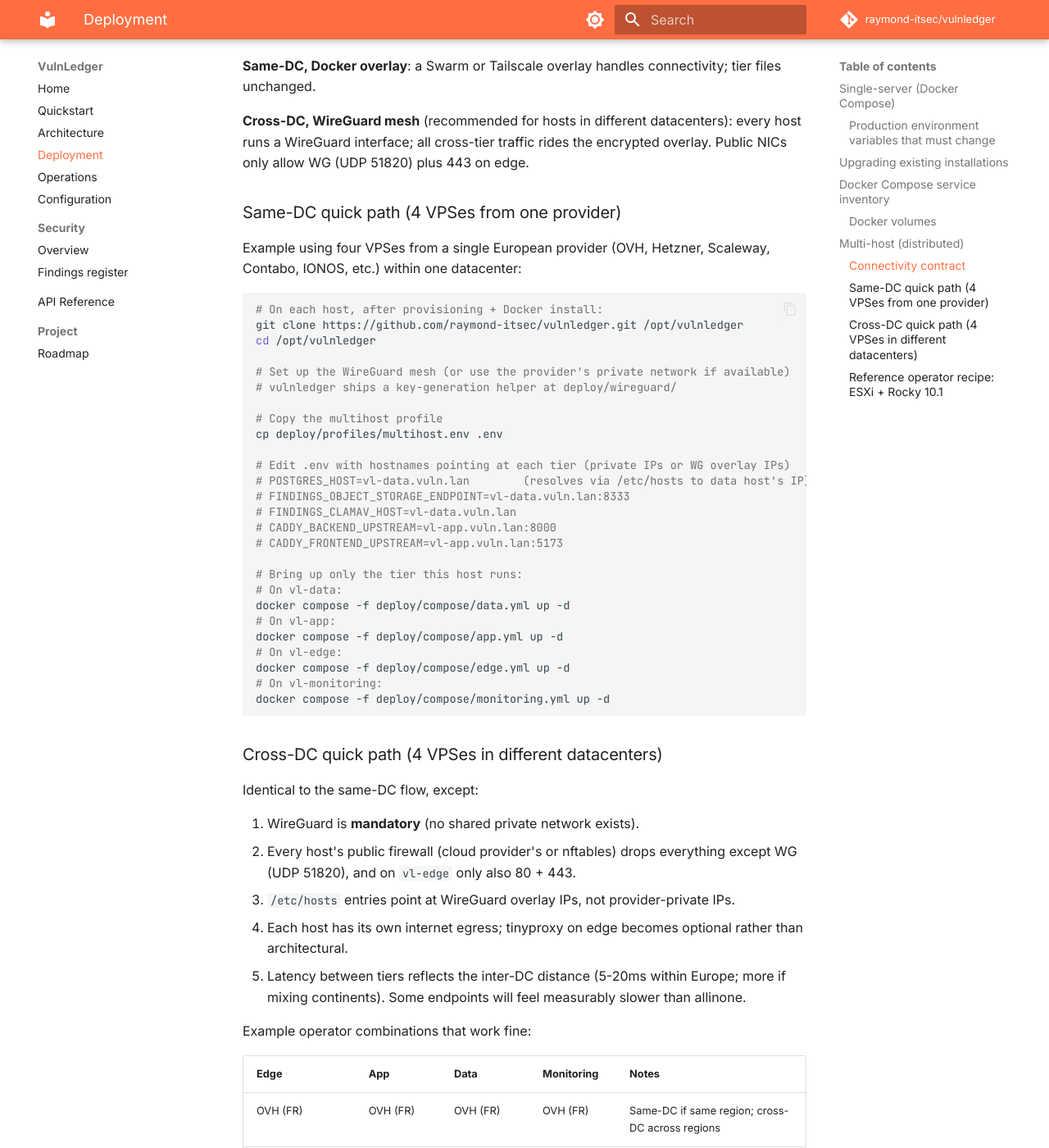
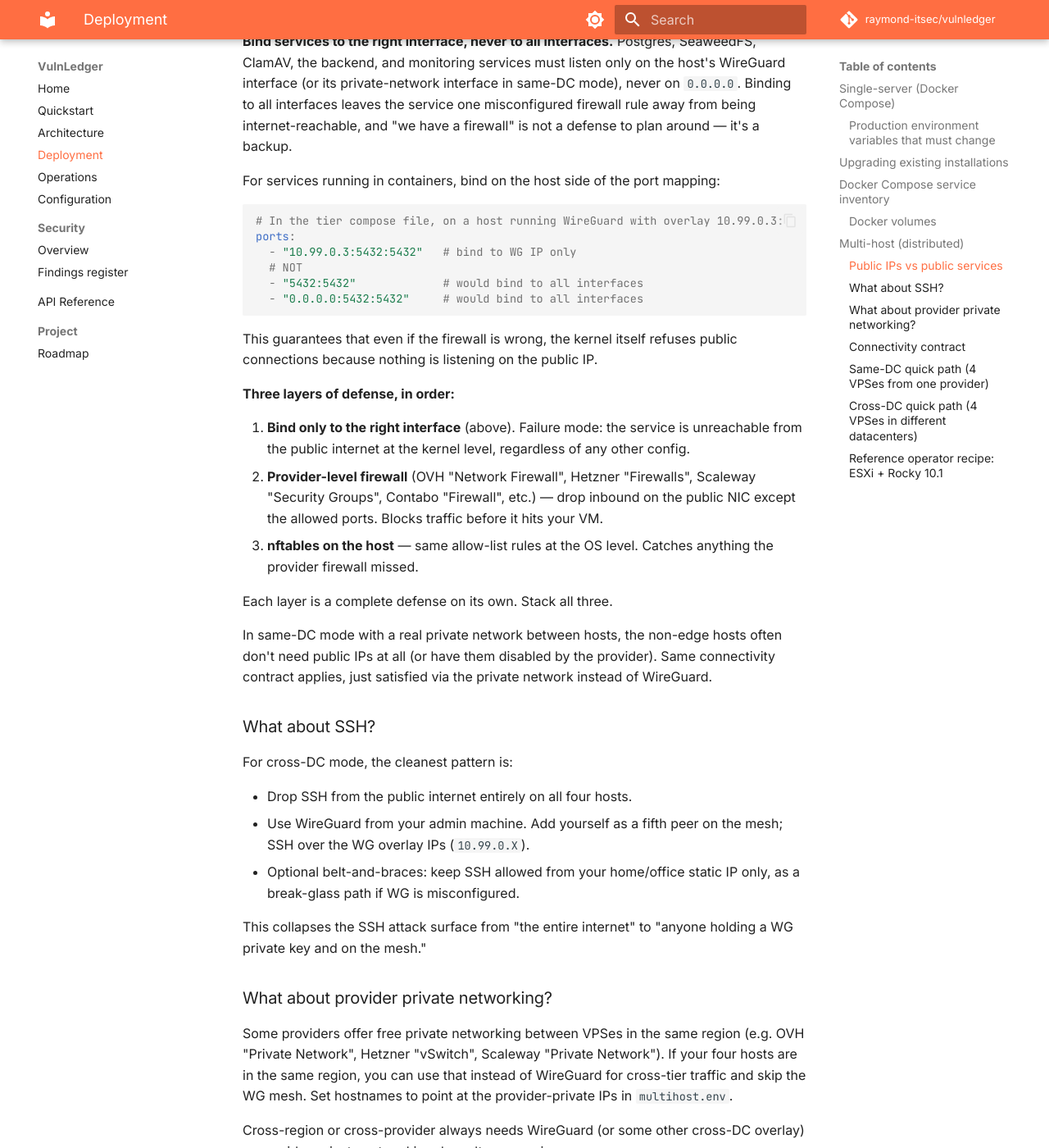
Before and after one commit to raymond-itsec/vulnledger, an MkDocs documentation site: the page built from docs/deployment.md, in a window 1280 px wide and 1400 px high, scrolled down 4815 px. Shown: the whole window at 82% size. Built offline with MkDocs 1.6.1 and Material for MkDocs 9.7.7, drawn with Linux system fonts in a browser that asks for light colours; comment, search, counter and statistics services are not loaded; some of the changed text lies outside the part shown.

Commit message:
Rework deployment docs: hardware-agnostic multi-host, public-IP semantics
Multi-host deployment is no longer prescribed against ESXi or any specific hypervisor. Three shapes documented: allinone (single host), same-DC multi-host (4 hosts, shared network), cross-DC multi-host (4 hosts, WireGuard primary connectivity). Operators provision however they want; vulnledger ships compose tier files plus a connectivity contract.

Replaced the obsolete docker-run walkthrough with compose-based examples. Added an example provider matrix covering EU options (OVH, Hetzner, Scaleway, Contabo, bare metal, Proxmox, ESXi). Reference ESXi recipe deferred to an optional companion repo.

Clarified that 'public IP needed' was conflating having a public IP with accepting public traffic. Per-host firewall posture now spelled out: only edge accepts 80/443, the other three drop everything except WireGuard. Added explicit guidance that services must bind to the WG or private interface, never to 0.0.0.0, with concrete compose port-mapping examples. Three layers of defense: bind, provider firewall, nftables.

Replaced 'Azure AD' with 'Authentik, Zitadel' in the OIDC example to keep the marketing surface vendor-neutral.

````diff
--- a/docs/deployment.md
+++ b/docs/deployment.md
@@ -126,14 +126,68 @@
 
 For larger teams, security-conscious deployments, or geo-redundancy, services split across four hosts:
 
-| Host | Tier file | Services | Public IP needed? |
+| Host | Tier file | Services | Accepts public traffic? |
 |---|---|---|---|
-| **edge** | `deploy/compose/edge.yml` | caddy | Yes (the only public surface) |
+| **edge** | `deploy/compose/edge.yml` | caddy | Yes — 80 + 443 to the internet |
 | **app** | `deploy/compose/app.yml` | backend, frontend | No |
 | **data** | `deploy/compose/data.yml` | postgres, seaweedfs, clamav, backup | No |
 | **monitoring** | `deploy/compose/monitoring.yml` | victoriametrics, grafana, alertmanager, loki (planned) | No |
 
 The four hosts can be anything that runs Docker on Linux: bare metal, KVM, Proxmox, ESXi, VPSes from any provider, or a mix.
+
+### Public IPs vs public services
+
+VPS providers assign a public IP to every host whether you want one or not. That's fine. **Having a public IP is not the same as exposing a service on it.** Three of the four hosts have a public IP but should accept zero public traffic on app ports. They reach each other over the WireGuard mesh, not over their public NICs.
+
+**Firewall posture per host (cross-DC mode):**
+
+| Host | Public NIC: open | Public NIC: closed | Reachable via WG mesh |
+|---|---|---|---|
+| `vl-edge` | 80 + 443 (caddy), UDP 51820 (WG), optional SSH from admin IP | everything else | yes |
+| `vl-app` | UDP 51820 (WG), optional SSH from admin IP | 80, 443, 8000, 5173, everything else | yes |
+| `vl-data` | UDP 51820 (WG), optional SSH from admin IP | 5432, 8333, 3310, everything else | yes |
+| `vl-monitoring` | UDP 51820 (WG), optional SSH from admin IP | 3000, 8428, 9093, 3100, everything else | yes |
+
+**Bind services to the right interface, never to all interfaces.** Postgres, SeaweedFS, ClamAV, the backend, and monitoring services must listen only on the host's WireGuard interface (or its private-network interface in same-DC mode), never on `0.0.0.0`. Binding to all interfaces leaves the service one misconfigured firewall rule away from being internet-reachable, and "we have a firewall" is not a defense to plan around — it's a backup.
+
+For services running in containers, bind on the host side of the port mapping:
+
+```yaml
+# In the tier compose file, on a host running WireGuard with overlay 10.99.0.3:
+ports:
+  - "10.99.0.3:5432:5432"   # bind to WG IP only
+  # NOT
+  - "5432:5432"             # would bind to all interfaces
+  - "0.0.0.0:5432:5432"     # would bind to all interfaces
+```
+
+This guarantees that even if the firewall is wrong, the kernel itself refuses public connections because nothing is listening on the public IP.
+
+**Three layers of defense, in order:**
+
+1. **Bind only to the right interface** (above). Failure mode: the service is unreachable from the public internet at the kernel level, regardless of any other config.
+2. **Provider-level firewall** (OVH "Network Firewall", Hetzner "Firewalls", Scaleway "Security Groups", Contabo "Firewall", etc.) — drop inbound on the public NIC except the allowed ports. Blocks traffic before it hits your VM.
+3. **nftables on the host** — same allow-list rules at the OS level. Catches anything the provider firewall missed.
+
+Each layer is a complete defense on its own. Stack all three.
+
+In same-DC mode with a real private network between hosts, the non-edge hosts often don't need public IPs at all (or have them disabled by the provider). Same connectivity contract applies, just satisfied via the private network instead of WireGuard.
+
+### What about SSH?
+
+For cross-DC mode, the cleanest pattern is:
+
+- Drop SSH from the public internet entirely on all four hosts.
+- Use WireGuard from your admin machine. Add yourself as a fifth peer on the mesh; SSH over the WG overlay IPs (`10.99.0.X`).
+- Optional belt-and-braces: keep SSH allowed from your home/office static IP only, as a break-glass path if WG is misconfigured.
+
+This collapses the SSH attack surface from "the entire internet" to "anyone holding a WG private key and on the mesh."
+
+### What about provider private networking?
+
+Some providers offer free private networking between VPSes in the same region (e.g. OVH "Private Network", Hetzner "vSwitch", Scaleway "Private Network"). If your four hosts are in the same region, you can use that instead of WireGuard for cross-tier traffic and skip the WG mesh. Set hostnames to point at the provider-private IPs in `multihost.env`.
+
+Cross-region or cross-provider always needs WireGuard (or some other cross-DC overlay) — provider-private networking doesn't span regions.
 
 ### Connectivity contract
 
````
